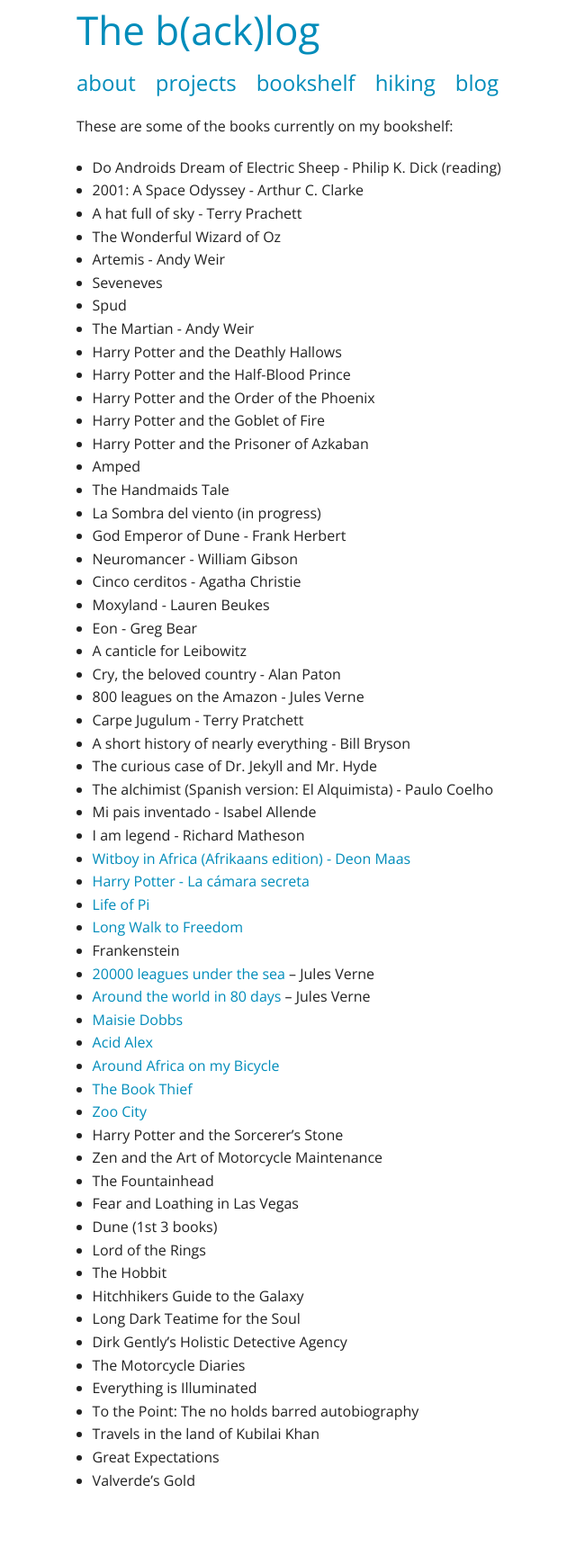
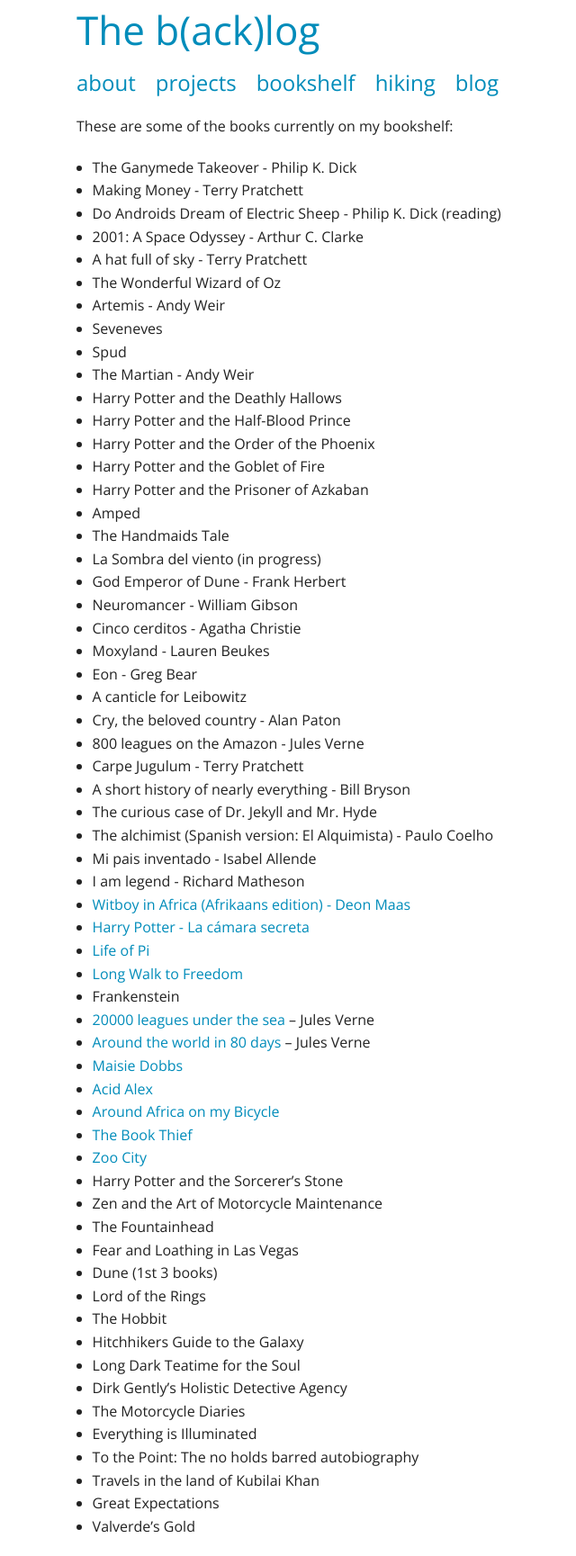
Before and after one commit to dirkcuys/thebacklog, a Jekyll site: the page built from bookshelf/index.md, in a window 1280 px wide. Shown: the whole page at 90% size, without its empty margins (70-710 px from the left). Built offline with Jekyll 4.4.1, drawn with Linux system fonts in a browser that asks for light colours; nearby versions of some CDN libraries; before the commit the page ends 1678 px from its top, so only the background shows below that.

Commit message:
Update bookshelf and layouts

```diff
--- a/_layouts/base.html
+++ b/_layouts/base.html
@@ -15,6 +15,7 @@
         <link rel="stylesheet" href="{{ site.baseurl }}/css/font-awesome.min.css" />
         <link rel="stylesheet" href="{{ site.baseurl }}/css/syntax.css" />
         <link rel="stylesheet" href="{{ site.baseurl }}/css/site.css" />
+        <link rel="canonical" href="https://www.thebacklog.net/{{page.url}}" />
         {% if page.styles %}
           {% include {{page.styles}} %}
         {% endif %}
--- a/bookshelf/index.md
+++ b/bookshelf/index.md
@@ -5,9 +5,11 @@
 ---
 These are some of the books currently on my bookshelf:
 
+*   The Ganymede Takeover - Philip K. Dick
+*   Making Money - Terry Pratchett
 *   Do Androids Dream of Electric Sheep - Philip K. Dick (reading)
 *   2001: A Space Odyssey - Arthur C. Clarke
-*   A hat full of sky - Terry Prachett
+*   A hat full of sky - Terry Pratchett
 *   The Wonderful Wizard of Oz
 *   Artemis - Andy Weir
 *   Seveneves
```
Also changed, not shown: _posts/2017-12-08-elements-of-online-learing-experiences.md (+1 -0 lines).
